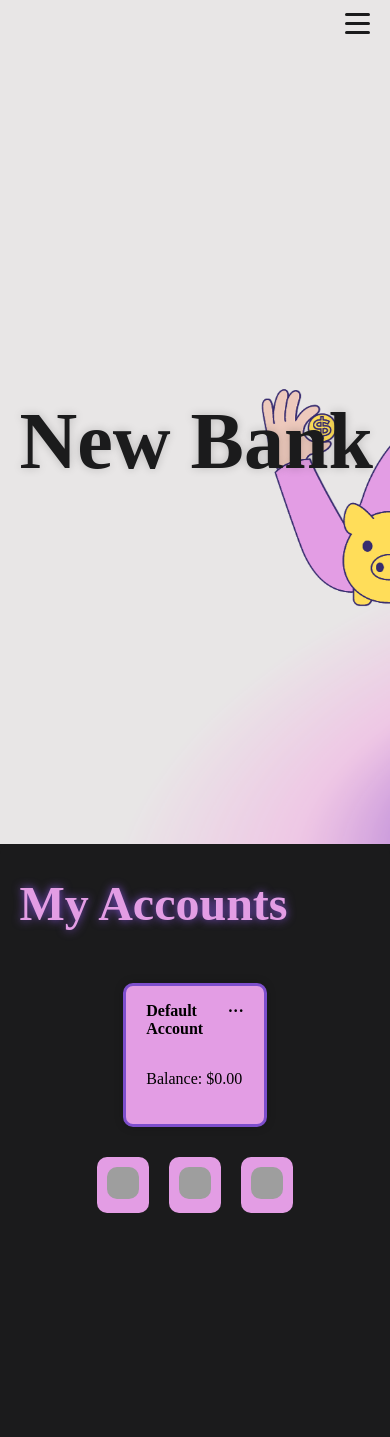
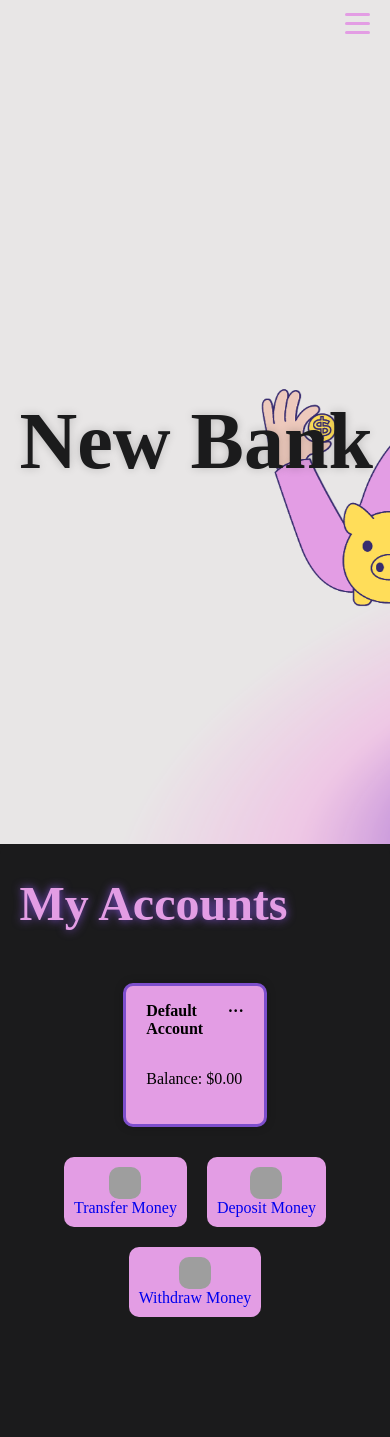
Before and after one commit to sude-go/BankingSystem, a Flask app: page / in a window 390 px wide. Shown: the top 1437 px of the page. Run offline with Flask 3, Linux system fonts and the light colour scheme; some web fonts are replaced; grey boxes are pictures that could not be loaded.

Commit message:
Transaction bar texts have been added.

```diff
--- a/static/styles.css
+++ b/static/styles.css
@@ -78,7 +78,7 @@ header {
 }
 
 .bar {
-    background-color: #1b1b1c;
+    background-color: #E39DE4;
     height: 3px;
     width: 25px;
     margin: 3px 0;
@@ -202,10 +202,12 @@ header {
 }
 
 .transactions_bar a {
+    display: flex;
+    flex-direction: column;
+    align-items: center;
     margin: 10px;
     padding: 10px;
     background-color: #E39DE4;
-    color: white;
     border-radius: 10px;
     text-decoration: none;
 }
@@ -327,13 +329,18 @@ header {
         flex-direction: column;
         position: absolute;
         top: 40px;
-        background-color: #e8a09e;
-        width: 40vw;
-        text-align: center;
+        background-color: #E39DE4;
+        border: 1px solid #7d4ecc;
     }
 
     .navigation a {
         margin: 25px 0;
+        color: #7D4ECC;
+        text-shadow: none;
+    }
+
+    .navigation a:hover {
+        scale: 1;
     }
 }
 
--- a/templates/index.html
+++ b/templates/index.html
@@ -53,17 +53,21 @@
             <img width="32" height="32"
                  src="https://img.icons8.com/external-itim2101-lineal-itim2101/64/external-money-transfer-finance-itim2101-lineal-itim2101-1.png"
                  alt="external-money-transfer-finance-itim2101-lineal-itim2101-1"/>
+            <span>Transfer Money</span>
         </a>
+
         <a href="#transactions" onclick="showForm(event, 'deposit')">
-
             <img width="32" height="32"
                  src="https://img.icons8.com/laces/64/1b1b1c/initiate-money-transfer.png"
                  alt="initiate-money-transfer"/>
+            <span>Deposit Money</span>
         </a>
+
         <a href="#transactions" onclick="showForm(event, 'withdraw')">
             <img width="32" height="32"
                  src="https://img.icons8.com/external-outline-design-circle/66/000000/external-atm-hotel-and-services-outline-design-circle.png"
                  alt="external-atm-hotel-and-services-outline-design-circle"/>
+            <span>Withdraw Money</span>
         </a>
     </div>
 </div>
```
